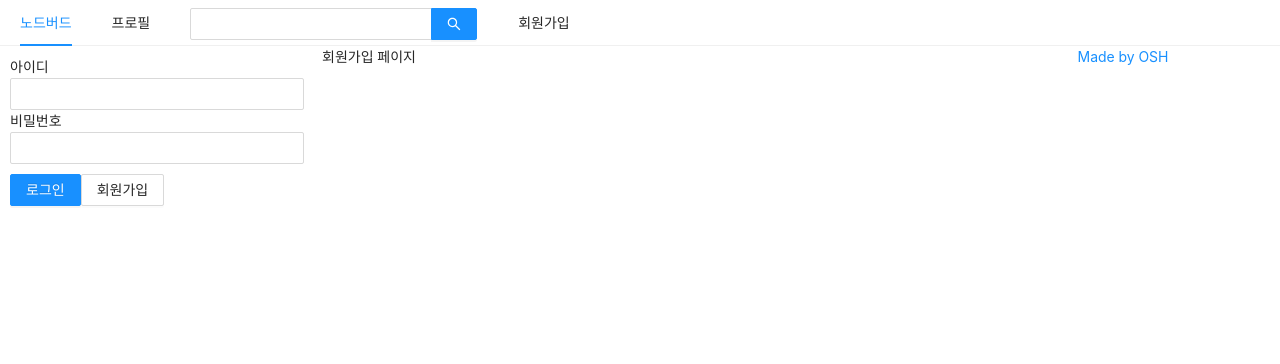
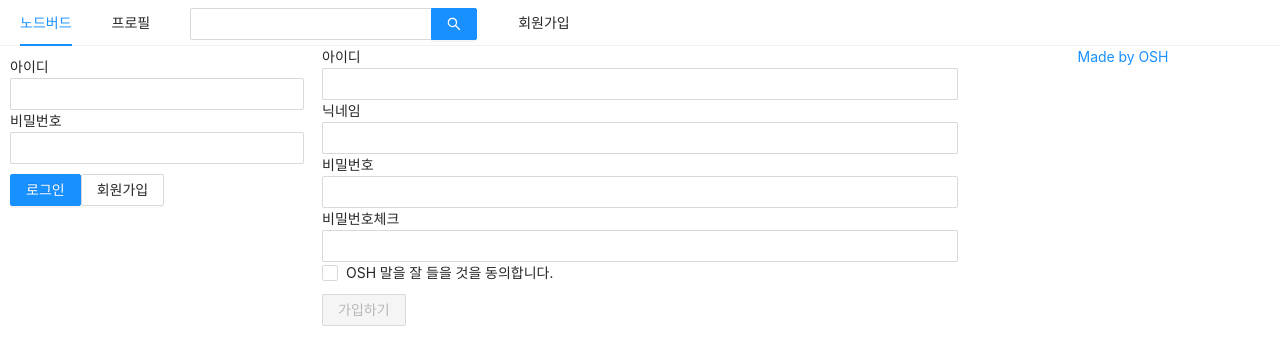
Before and after one commit to oshosh/react-sns, a Next.js app in the folder prepare/front/: page /signup in a window 1280 px wide. Shown: the top 364 px of the page. Built offline with nearby package versions, Linux system fonts and the light colour scheme.

Commit message:
회원 가입 폼 더미 완성, 추가 구현(가입 확인 disable처리 나 password 확인 를 제대로 하지는 않음... 일단 기본적으로 체크되는 항목만 체크해봄)

```diff
--- a/prepare/front/compontents/LoginForm.js
+++ b/prepare/front/compontents/LoginForm.js
@@ -2,7 +2,8 @@ import React, { useCallback, useState } from 'react';
 import { Button, Form, Input } from 'antd';
 import Link from 'next/link';
 import styled from 'styled-components'
-
+import PropTypes from 'prop-types'
+import useInput from '../hooks/useInput';
 
 const ButtonWrapper = styled.div`
     margin-top: 10px;
@@ -11,23 +12,16 @@ const FormWrapper = styled(Form)`
     padding: 10px;
 `;
 const LoginForm = ({ setIsLoggedIn }) => {
-    const [id, setId] = useState('')
-    const [password, setPassword] = useState('')
 
-    const onChangeId = useCallback((e) => {
-        setId(e.target.value);
-    }, [])
-
-    const onChangePassword = useCallback((e) => {
-        setPassword(e.target.value);
-    }, [])
+    // custom hook
+    const [id, onChangeId] = useInput('')
+    const [password, onChangePassword] = useInput('')
 
     const onSubmitForm = useCallback(() => {
         console.log(id, password)
+        setIsLoggedIn(true)
+    }, [id, password])
 
-        setIsLoggedIn(true)
-
-    }, [id, password])
     return (
         <FormWrapper onFinish={onSubmitForm}>
             <div>
@@ -68,5 +62,8 @@ const LoginForm = ({ setIsLoggedIn }) => {
         </FormWrapper>
     );
 }
+LoginForm.prototype = {
+    setIsLoggedIn: PropTypes.func.isRequired
+}
 
 export default LoginForm;
--- a/prepare/front/compontents/UserProfile.js
+++ b/prepare/front/compontents/UserProfile.js
@@ -2,6 +2,7 @@ import { Button, Card } from 'antd';
 import Avatar from 'antd/lib/avatar/avatar';
 import React, { useCallback } from 'react';
 import styled from 'styled-components';
+import PropTypes from 'prop-types';
 
 const UserInfoContainer = styled.div`
     display: flex;
@@ -37,5 +38,8 @@ const UserProfile = ({ setIsLoggedIn }) => {
         </Card>
     );
 }
+UserProfile.propTypes = {
+    setIsLoggedIn: PropTypes.func.isRequired,
+}
 
 export default UserProfile;
--- /dev/null
+++ b/prepare/front/hooks/useInput.js
@@ -0,0 +1,10 @@
+import { useState, useCallback } from "react";
+
+export default (initalValue = null) => {
+    const [value, setValue] = useState(initalValue)
+    const handler = useCallback((e) => {
+        setValue(e.target.value)
+    }, [])
+
+    return [value, handler]
+}
--- a/prepare/front/pages/signup.js
+++ b/prepare/front/pages/signup.js
@@ -1,17 +1,145 @@
-import React from 'react';
+import React, { useCallback, useEffect, useRef, useState } from 'react';
 import Head from 'next/head'
 import AppLayout from '../compontents/AppLayout';
+import { Form, Input, Checkbox, Button } from 'antd';
+import useInput from '../hooks/useInput';
+import styled from 'styled-components';
+
+const ErrorMessage = styled.div`
+    color: red;
+`
+const SucessMessage = styled.div`
+    color: blue;
+`;
+
+function IsNullOrEmpty(str) {
+    let isEmpty = false
+    if (str === undefined || str === "" || str === Infinity || str === null || str === "null" || str === "undefined") {
+        isEmpty = true
+    } else if (typeof str === "string" && str.trim() === "") {
+        isEmpty = true
+    }
+
+    return isEmpty
+}
 
 const Signup = () => {
+
+    const pwdCheckRef = useRef()
+
+    const [passwordCheck, setPasswordCheck] = useState('')
+    const [passwordError, setPasswordError] = useState(false)
+
+    const [term, setTerm] = useState(false);
+    const [termError, setTermError] = useState(false);
+
+    const [id, onChangeId] = useInput('')
+    const [nickname, onChangeNickname] = useInput('')
+    const [password, onChangePassword] = useInput('', pwdCheckRef)
+
+    let compare = true
+    const [disableCheck, setDisableCheck] = useState(true)
+
+    const onsubmit = useCallback(() => {
+        if (password !== passwordCheck) {
+            return setPasswordError(true)
+        }
+        if (!term) {
+            return setTermError(true)
+        }
+
+        // 전부다 체크가 되었을때만..
+        console.log(id, nickname, password)
+
+    }, [password, passwordCheck, term])
+
+    const onChangePasswordCheck = useCallback((e) => {
+        if (password === undefined || passwordCheck === null) {
+            return null;
+        }
+        setPasswordCheck(e.target.value)
+        setPasswordError(e.target.value !== password)
+    }, [password])
+
+    const onChangeTerm = useCallback((e) => {
+        setTerm(e.target.checked);
+        setTermError(false);
+    }, []);
+
+    if (!IsNullOrEmpty(password) && !IsNullOrEmpty(passwordCheck)) {
+        if (password !== passwordCheck) {
+            compare = true
+        } else {
+            compare = false
+        }
+    }
+
+    useEffect(() => {
+        if (!IsNullOrEmpty(password)) {
+            if (!IsNullOrEmpty(passwordCheck)) {
+                if (term) {
+                    setDisableCheck(false)
+                } else {
+                    setDisableCheck(true)
+                }
+            } else {
+                setDisableCheck(true)
+            }
+        } else {
+            setDisableCheck(true)
+        }
+    })
     return (
-        <>
+        <AppLayout>
             <Head>
                 <title>회원가입 | NodeBird</title>
             </Head>
-            <AppLayout>
-                회원가입 페이지
-            </AppLayout>
-        </>
+            <Form onFinish={onsubmit} >
+                <div>
+                    <label htmlFor='user-id'>아이디</label>
+                    <br />
+                    <Input name='user-id' value={id} required onChange={onChangeId} />
+                </div>
+                <div>
+                    <label htmlFor='user-nick'>닉네임</label>
+                    <br />
+                    <Input name='user-nick' value={nickname} required onChange={onChangeNickname} />
+                </div>
+                <div>
+                    <label htmlFor='user-password'>비밀번호</label>
+                    <br />
+                    <Input type='password' name='user-password' value={password} required onChange={onChangePassword} />
+                </div>
+                <div>
+                    <label htmlFor='user-password-check'>비밀번호체크</label>
+                    <br />
+                    <Input
+                        ref={pwdCheckRef}
+                        name='user-password-check'
+                        type='password'
+                        value={passwordCheck}
+                        required
+                        onChange={onChangePasswordCheck}
+                    />
+                    {
+                        password === '' || passwordCheck === ''
+                            ? <div></div>
+                            : passwordCheck && password === ''
+                                ? <div></div>
+                                : passwordError || compare
+                                    ? <ErrorMessage>비밀번호가 일치하지 않습니다.</ErrorMessage>
+                                    : <SucessMessage>비밀번호가 일치 합니다.</SucessMessage>
+                    }
+                </div>
+                <div>
+                    <Checkbox name="user-term" checked={term} onChange={onChangeTerm}>OSH 말을 잘 들을 것을 동의합니다.</Checkbox>
+                    {termError && <ErrorMessage>약관에 동의하셔야 합니다.</ErrorMessage>}
+                </div>
+                <div style={{ marginTop: 10 }}>
+                    <Button disabled={disableCheck} type="primary" htmlType="submit">가입하기</Button>
+                </div>
+            </Form>
+        </AppLayout>
     );
 }
 
```
